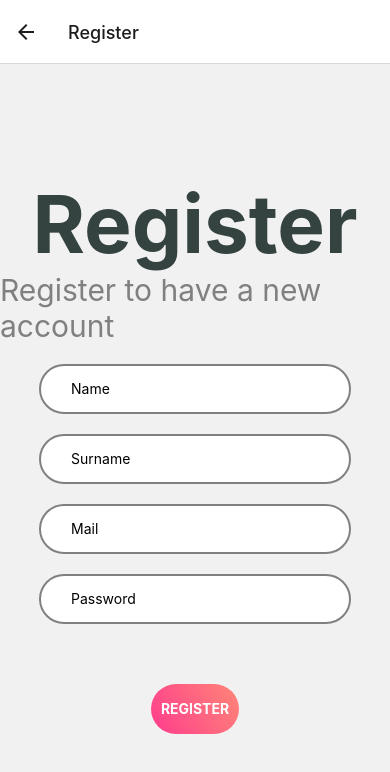
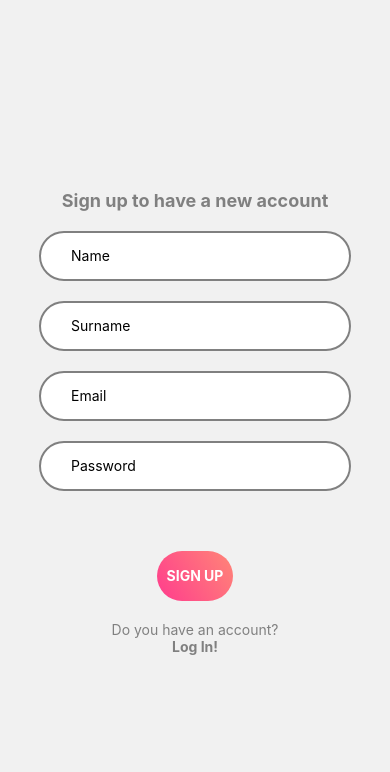
Before and after one commit to itziarmensa/SeminariReactNative, a React Native app: screen /Register in a window 390 px wide. Shown: the top 772 px of the page. Built offline with nearby package versions, Linux system fonts and the light colour scheme.

Commit message:
arreglos

```diff
--- a/App.tsx
+++ b/App.tsx
@@ -26,10 +26,9 @@ function App(){
   return(
     <NavigationContainer>
       <Stack.Navigator>
-      <Stack.Screen name='Login' component={LoginScreen} />
-      <Stack.Screen name="Home" component={test2HomeScreen}/>
-        <Stack.Screen name='Register' component={RegisterScreen} />
-
+      <Stack.Screen name='Login' options={{headerShown: false}} component={LoginScreen} />
+      <Stack.Screen name='Register' options={{headerShown: false}} component={RegisterScreen} />
+      <Stack.Screen name="Home" options={{title: 'Return'}} component={test2HomeScreen}/>
       </Stack.Navigator>
     </NavigationContainer>
   );
--- a/components/Buttons/ButtonGradient.tsx
+++ b/components/Buttons/ButtonGradient.tsx
@@ -12,7 +12,7 @@ const ButtonGradient = ({ onPress, containerStyle, buttonStyle, textStyle }: But
         end={{ x: 0, y: 1 }}
         style={[styles.button, buttonStyle]}
       >
-        <Text style={[styles.text, textStyle]}>SIGN IN</Text>
+        <Text style={[styles.text, textStyle]}>LOG IN</Text>
       </LinearGradient>
     </TouchableOpacity>
   );
--- a/components/Buttons/ButtonGradientRegister.tsx
+++ b/components/Buttons/ButtonGradientRegister.tsx
@@ -12,7 +12,7 @@ const ButtonGradientRegister = ({ onPress, containerStyle, buttonStyle, textStyl
         end={{ x: 0, y: 1 }}
         style={[styles.button, buttonStyle]}
       >
-        <Text style={[styles.text, textStyle]}>REGISTER</Text>
+        <Text style={[styles.text, textStyle]}>SIGN UP</Text>
       </LinearGradient>
     </TouchableOpacity>
   );
--- a/components/Screens/LoginScreen.tsx
+++ b/components/Screens/LoginScreen.tsx
@@ -1,6 +1,6 @@
 import { StatusBar } from 'expo-status-bar';
 import React, { useState } from 'react';
-import { StyleSheet, TextInput, Alert, TouchableOpacity } from 'react-native';
+import { StyleSheet, TextInput, Alert, TouchableOpacity, ToastAndroid } from 'react-native';
 import ButtonGradient from '../Buttons/ButtonGradient';
 import MainContainer from '../Containers/MainContainer';
 import SubTitle from '../Texts/Subtitle';
@@ -18,8 +18,8 @@ function LoginScreen() {
 
   return (
       <MainContainer>
-      <Title>Hello</Title>
-      <SubTitle>Sign In in your account</SubTitle>
+      <Title>Hello!</Title>
+      <SubTitle>Sign in with your account</SubTitle>
       <TextInput
         placeholder = 'Email'
         style = {styles.TextInput}
@@ -31,11 +31,11 @@ function LoginScreen() {
         style = {styles.TextInput}
         value = {inputPassword}
         onChangeText = {setInputPassword}
+        secureTextEntry={true}
         />
       <NormalText>Forgot your password?</NormalText>
       <ButtonGradient onPress = {() => {
-        // navigation.navigate('Home' as never);
-        fetch(('http://iplocal:puerto/user/' + inputEmail + '/' + inputPassword), {
+        fetch(('http://192.168.1.82:3002/user/' + inputEmail + '/' + inputPassword), {
             method: 'GET',
             headers: {
                 Accept: 'application/json',
@@ -45,38 +45,35 @@ function LoginScreen() {
           .then((data) => {
             if (data.error === "ERROR_GET_USER"){
               Alert.alert(
-                'Mensaje',
-                'Error al iniciar sesion',
+                'ALERT!',
+                'Error logging in...',
                 [{ text: 'OK', onPress: () => console.log('OK Pressed') }],
                 { cancelable: false }
                 );
             }else{
-              console.log("no he pillao el error bien")
-              Alert.alert(
-              'Mensaje',
-              'Te has logeado con exito',
-              [{ text: 'OK', onPress: () => console.log('OK Pressed') }],
-              { cancelable: false }
+              ToastAndroid.showWithGravityAndOffset(
+                'Successful login',
+                ToastAndroid.LONG,
+                ToastAndroid.BOTTOM,
+                25,
+                50,
               );
             navigation.navigate('Home' as never);
             };
-            // console.log(data);
-            // navigation.navigate('Home' as never);
           })
           .catch ((error) => {
             console.log(error);
               Alert.alert(
-                'Mensaje',
-                'Error al iniciar sesion',
+                'ALERT!',
+                'Error logging in...',
                 [{ text: 'OK', onPress: () => console.log('OK Pressed') }],
                 { cancelable: false }
-
             );
           });
         }}/>
       <NormalText>Don't have an account?</NormalText>
       <TouchableOpacity onPress={() => navigation.navigate('Register' as never)}>
-        <Register>Register!</Register>
+        <Register>Sign Up!</Register>
       </TouchableOpacity>
       <StatusBar style="auto" />
     </MainContainer>
--- a/components/Screens/RegisterScreen.tsx
+++ b/components/Screens/RegisterScreen.tsx
@@ -1,11 +1,13 @@
 import { StatusBar } from 'expo-status-bar'; //Esto es lo que tenemos arriba del móvil, la hora la carga, etc.
 import React, { useState } from 'react';
-import { StyleSheet, TextInput, Alert, TouchableOpacity } from 'react-native';
+import { StyleSheet, TextInput, Alert, TouchableOpacity, ToastAndroid } from 'react-native';
 import ButtonGradientRegister from '../Buttons/ButtonGradientRegister';
 import MainContainer from '../Containers/MainContainer';
 import SubTitle from '../Texts/Subtitle';
 import Title from '../Texts/Title';
 import { useNavigation } from '@react-navigation/native';
+import Register from '../Texts/Register';
+import NormalText from '../Texts/NormalText';
 
 export default function RegisterScreen() {
 
@@ -18,12 +20,9 @@ export default function RegisterScreen() {
 
   const data = { error: "ERROR_POST_USER" };
 
-
-
   return (
     <MainContainer>
-    <Title>Register</Title>
-    <SubTitle>Register to have a new account</SubTitle>
+    <SubTitle>Sign up to have a new account</SubTitle>
     <TextInput
           placeholder='Name'
           style={styles.TextInput}
@@ -37,7 +36,7 @@ export default function RegisterScreen() {
           onChangeText={setInputSurname}
           />
     <TextInput
-          placeholder='Mail'
+          placeholder='Email'
           style={styles.TextInput}
           value={inputEmail}
           onChangeText={setInputEmail}
@@ -49,9 +48,8 @@ export default function RegisterScreen() {
           onChangeText={setInputPassword}
           secureTextEntry={true}
           />
-
     <ButtonGradientRegister onPress={() => {
-            fetch('http://iplocal:puerto/user', {
+            fetch('http://192.168.1.82:3002/user', {
               method: 'POST',
               headers: {
                 Accept: 'application/json',
@@ -68,46 +66,38 @@ export default function RegisterScreen() {
                 console.log(data);
                 if (data.error === "ERROR_POST_USER"){
                   Alert.alert(
-                    'Mensaje',
-                    'Error al registrarte',
+                    'ALERT!',
+                    'Error registering the account...',
                     [{ text: 'OK', onPress: () => console.log('OK Pressed') }],
                     { cancelable: false }
                     );
                 }else{
-                  console.log("no he pillao el error bien")
-                  Alert.alert(
-                  'Mensaje',
-                  'Te has regsitrado con exito',
-                  [{ text: 'OK', onPress: () => console.log('OK Pressed') }],
-                  { cancelable: false }
+                  ToastAndroid.showWithGravityAndOffset(
+                    'Successful account registration',
+                    ToastAndroid.LONG,
+                    ToastAndroid.BOTTOM,
+                    25,
+                    50,
                   );
                 navigation.navigate('Login' as never);
                 };
 
               }).catch((error) => {
                   Alert.alert(
-                    'Mensaje',
-                    'Error al registrarte',
+                    'ALERT!',
+                    'Error registering the account...',
                     [{ text: 'OK', onPress: () => console.log('OK Pressed') }],
                     { cancelable: false }
                     );
                 console.error(error);
             });
           }} />
-
-    <TouchableOpacity onPress={() => {
-        Alert.alert(
-            'Mensaje',
-            'Has intentado registrarte',
-            [{ text: 'OK', onPress: () => console.log('OK Pressed') }],
-            { cancelable: false }
-        );
-    }}>
-
-    </TouchableOpacity>
+      <NormalText>Do you have an account?</NormalText>
+      <TouchableOpacity onPress={() => navigation.navigate('Login' as never)}>
+        <Register>Log In!</Register>
+      </TouchableOpacity>
     <StatusBar style="auto" />
     </MainContainer>
-
   );
 }
 
--- a/components/Texts/Subtitle.tsx
+++ b/components/Texts/Subtitle.tsx
@@ -5,8 +5,9 @@ import { TextProps } from './types';
 
 const styles = StyleSheet.create({
     subtitle: {
-        fontSize: 30,
+        fontSize: 18,
         color: 'gray',
+        fontWeight: 'bold',
     },
 });
 
```
Also changed, not shown: 1 other file (tests, documents, lock files or other folders).
